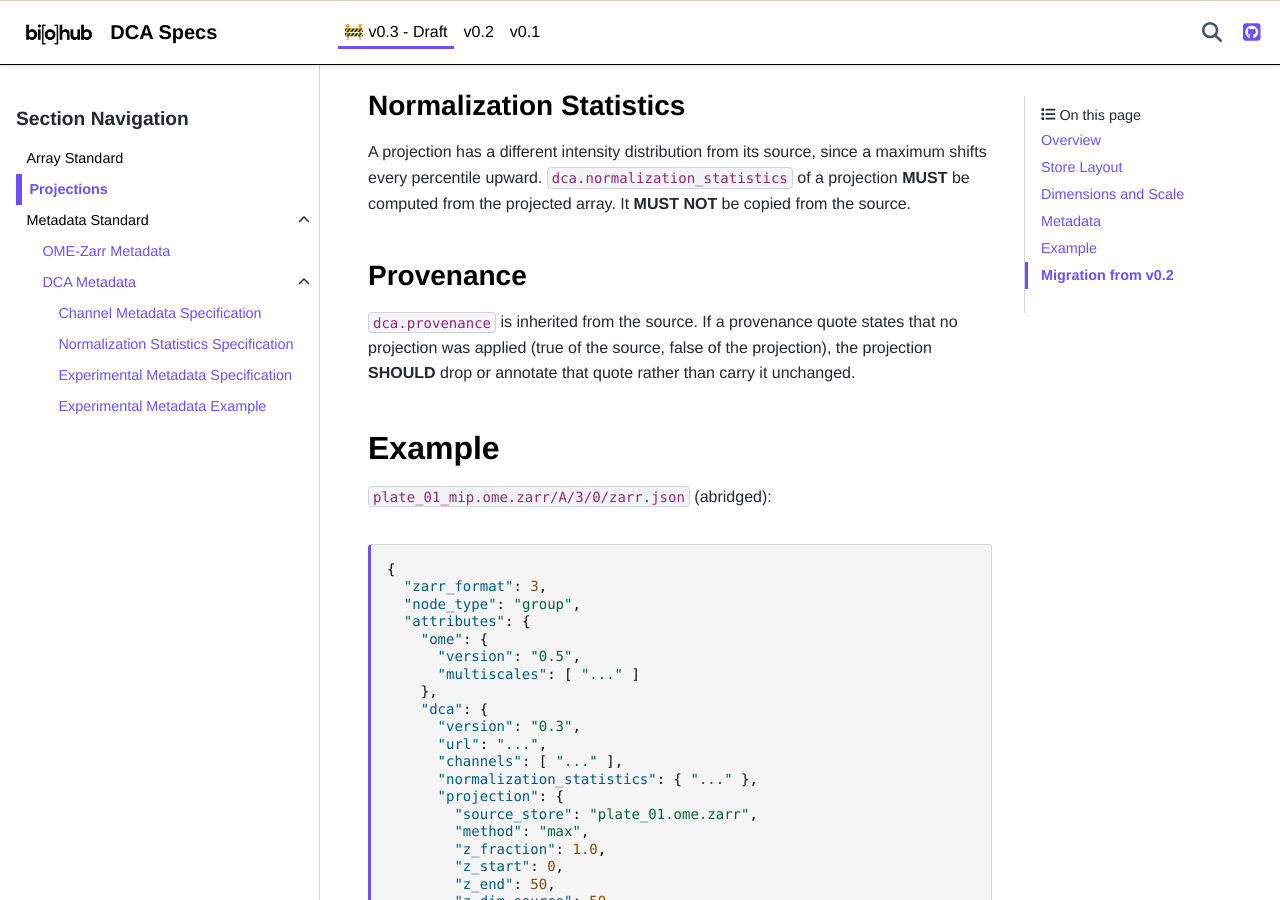
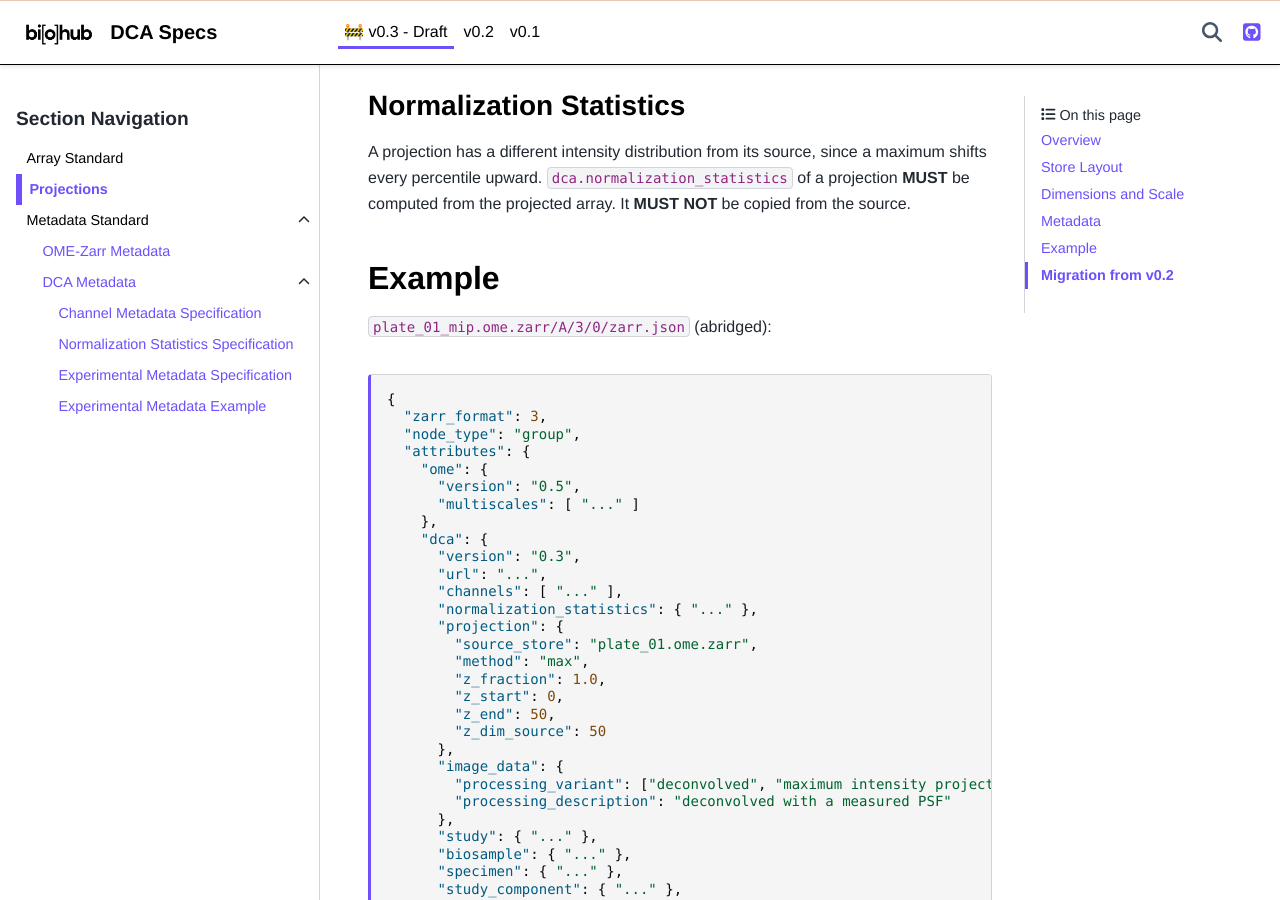
Before and after one commit to chanzuckerberg/dynamic-cell-atlas-specs, a Sphinx documentation site: the page built from docs/v0.3/projections.rst, in a window 1280 px wide and 900 px high, scrolled down 2944 px. Built offline with Sphinx 7.4.7 and the PyData theme 0.15.4, drawn with Linux system fonts in a browser that asks for light colours.

Commit message:
docs(v0.3): drop the projection provenance subsection
The overview already says a projection carries its source's experimental
metadata, provenance included; the extra rule about inherited quotes drew a
distinction readers do not need.

Co-Authored-By: Claude Opus 5.5 <noreply@anthropic.com>

```diff
--- a/docs/v0.3/projections.rst
+++ b/docs/v0.3/projections.rst
@@ -135,13 +135,6 @@ shifts every percentile upward. ``dca.normalization_statistics`` of a projection
 **MUST** be computed from the projected array. It **MUST NOT** be copied from the
 source.
 
-Provenance
-~~~~~~~~~~
-
-``dca.provenance`` is inherited from the source. If a provenance quote states that no
-projection was applied (true of the source, false of the projection), the projection
-**SHOULD** drop or annotate that quote rather than carry it unchanged.
-
 Example
 -------
 
```
